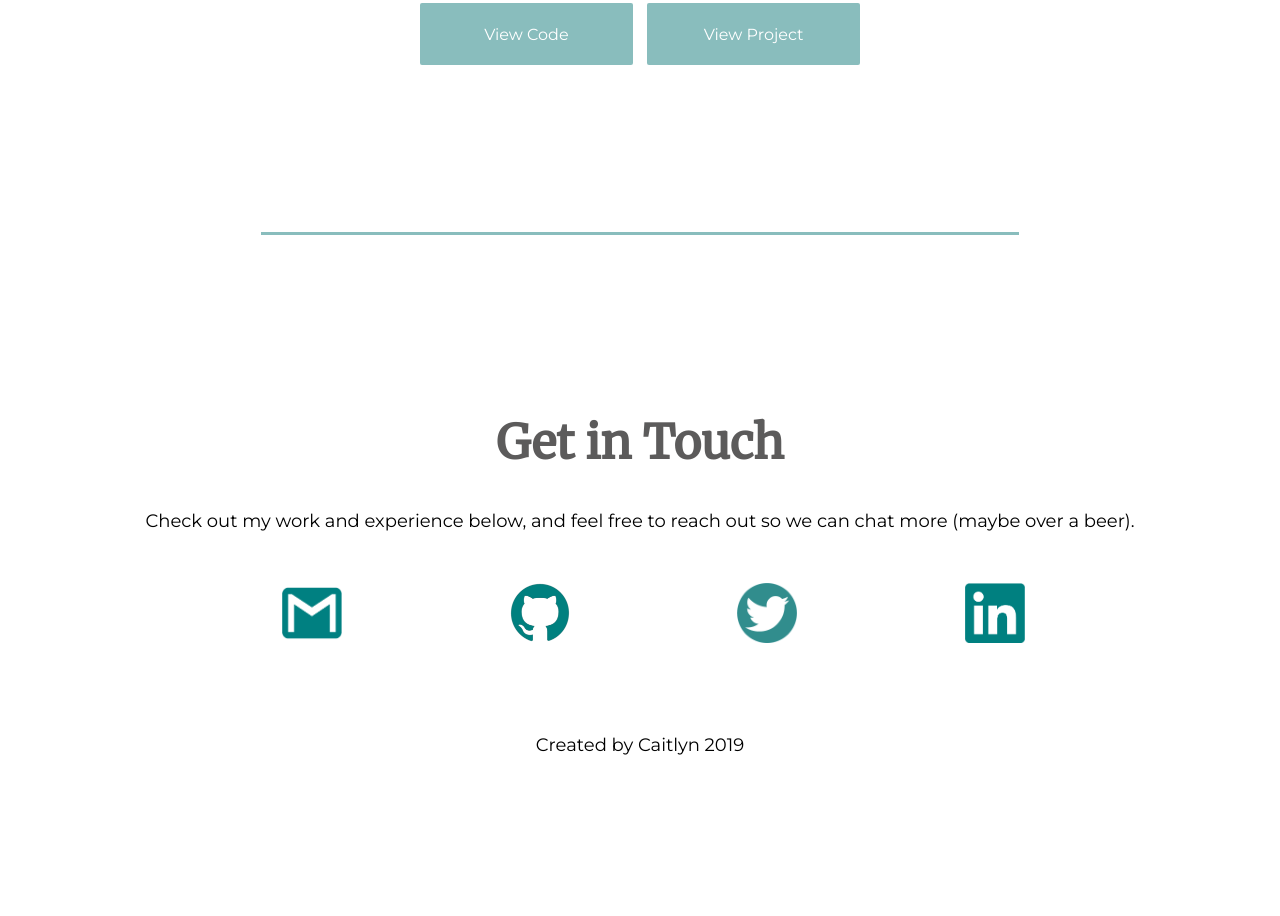
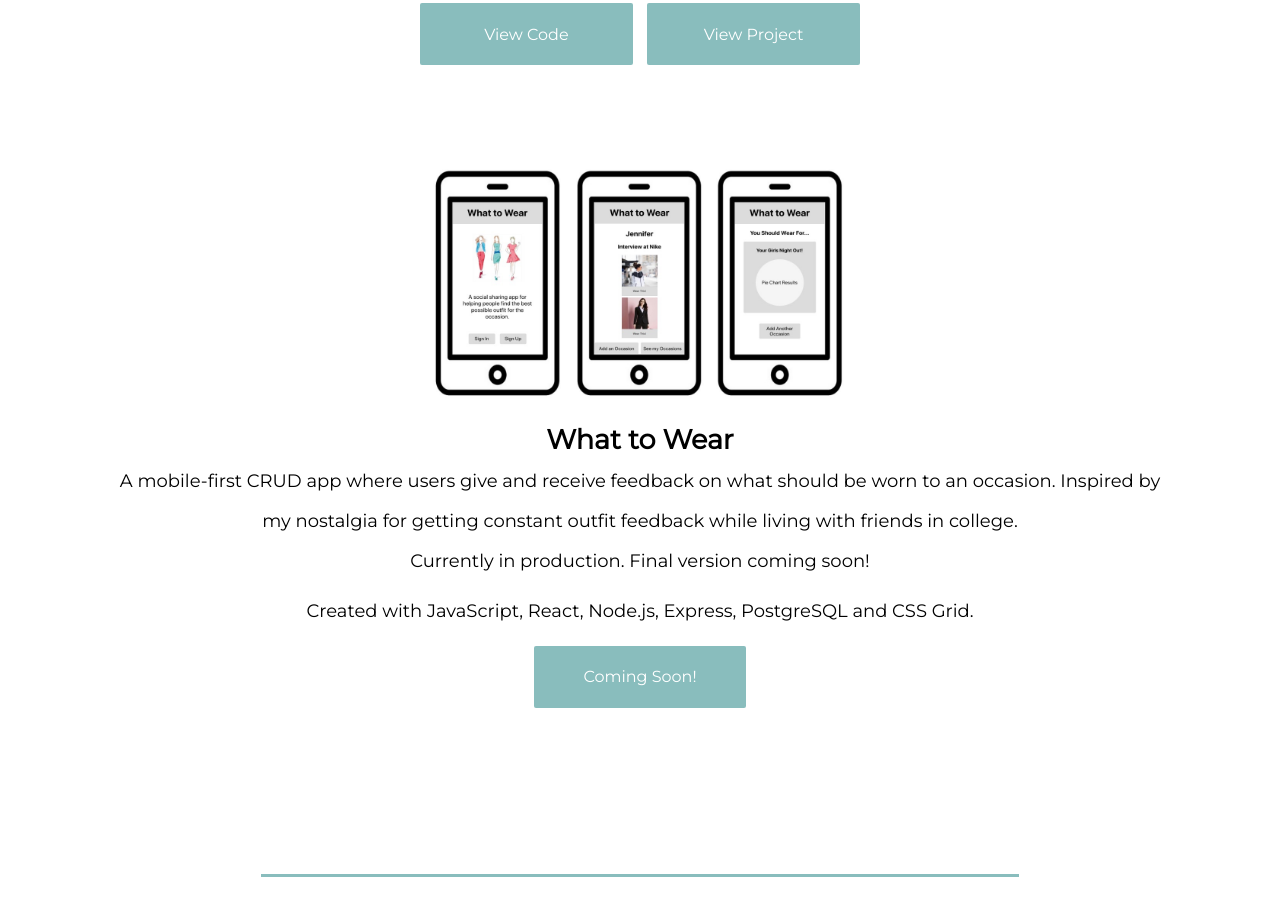
Before and after one commit to greffly/My-Portfolio, a plain HTML site: page index.html in a window 1280 px wide. Shown: the part 4058-4974 px from the top of the page. Before the commit the page ends 4822 px from the top, so only its background shows below. Drawn offline with nearby package versions, Linux system fonts and the light colour scheme.

Commit message:
add what to wear

```diff
--- a/index.html
+++ b/index.html
@@ -161,6 +161,35 @@
           </button></a
         >
       </section>
+      <section class="projectGroup" role="contentinfo">
+        <p>
+          <img
+            src="whattowear.jpeg"
+            alt="What to Wear Snip"
+            class="screengrab"
+          />
+        </p>
+        <h2 class="projectTitle">What to Wear</h2>
+        <p class="projectBlurb">
+          A mobile-first CRUD app where users give and receive feedback on what
+          should be worn to an occasion. Inspired by my nostalgia for getting
+          constant outfit feedback while living with friends in college.<br />Currently
+          in production. Final version coming soon!
+        </p>
+        <p class="projectBlurb">
+          Created with JavaScript, React, Node.js, Express, PostgreSQL and CSS
+          Grid.
+        </p>
+        <a
+          href="https://twitter.com/thecaitcode/status/1161342989832036352"
+          target="_blank"
+          rel="noopener"
+        >
+          <button type="button" class="viewProject" id="jotAppProject">
+            Coming Soon!
+          </button></a
+        >
+      </section>
     </section>
     <hr width="60%" size="5" id="contact" />
     <section class="contact" role="listbox">
```
Also changed, not shown: whattowear.jpeg (added).
